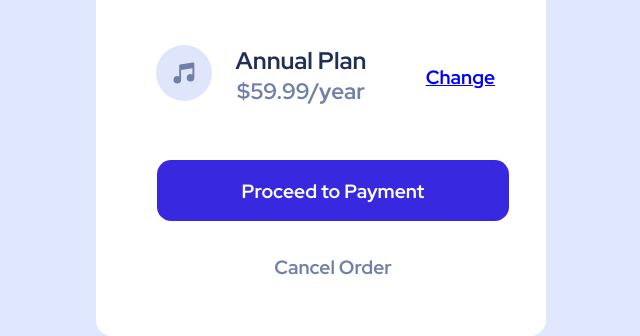
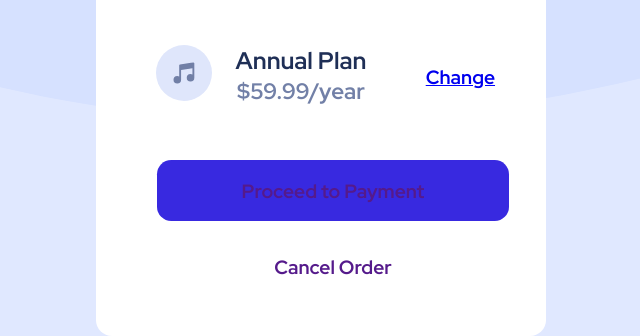
Before and after one commit to All-Souza/cartao-de-visualiza-o-do-produto, a plain HTML site: page index.html in a window 1280 px wide. Shown: the part 656-992 px from the top of the page, without its empty margins (319-959 px from the left). Drawn offline with Linux system fonts and the light colour scheme.

Commit message:
Etapa de layout e botoes finalizado

```diff
--- a/index.html
+++ b/index.html
@@ -9,13 +9,11 @@
 
   <title>Frontend Mentor | Order summary card</title>
 
-  <!-- Feel free to remove these styles or customise in your own stylesheet 👍
-  <style>
-    .attribution { font-size: 11px; text-align: center; }
-    .attribution a { color: hsl(228, 45%, 44%); }
-  </style>-->
+  <!---->
 </head>
 <body>
+
+
 
   <div class="card">
 
@@ -37,18 +35,20 @@
           <h2>Annual Plan</h2>
           <p2>$59.99/year</p2>
         </div>
-        <button class="troca">Change</button>
+        <button class="troca"> <a href="https://www.horadecodar.com.br/2019/11/21/como-fazer-para-o-link-abrir-em-nova-aba-tag-a-do-html/" target="_blank" style="text-decoration:none;"> Change </a></button>
       </div>
 
-      <object class="botao">
-      <button class="pagamento">Proceed to Payment</button>
+      <div class="botao">
+      <button class="pagamento"> <a href="" target="_blank" style="text-decoration:none;">   Proceed to Payment </a></button>
 
-      <button class="cancelamento">Cancel Order</button>
-      </object>
+      <button class="cancelamento"> <a href="" target="_blank" style="text-decoration:none;" >   Cancel Order</a></button>
+      <!--tag  target="_blank" para o link abrir em outra página, style="text-decoration:none;" para que o link não sobreponha a estilização do botão -->
+      </div>
 
 
     </div>
 
-</body>
+
+  </body>
 
 </html>
--- a/style.css
+++ b/style.css
@@ -12,16 +12,14 @@ body{
    background-color:hsl(225, 100%, 94%);
    box-sizing: border-box;
    justify-content: center;
-
-
-
-
+   background-image: url(./images/pattern-background-desktop.svg);
+   background-repeat: no-repeat;
+   background-size: 160rem;
 
 }
 
 
 .card{
-
     height: 45rem;
     width: 28.1rem;
     flex-direction: column;
@@ -31,11 +29,6 @@ body{
     text-align: center;
     box-sizing: border-box;
     border-radius: 1rem;
-
-
-
-
-
 
 }
 .plano {
@@ -47,8 +40,6 @@ body{
     justify-content: space-around;
     flex-direction: baseline;
     box-sizing: border-box;
-
-
 
 }
 
@@ -63,17 +54,17 @@ body{
     font-size: 1.2rem;
     border-color: white;
     border: none;
-
-
+    cursor: pointer;
 
 
 
 }
 
+
+
 .preco {
     margin-right: 1.9rem;
     font-weight: bold;
-
 
 }
 
@@ -90,9 +81,6 @@ h1 {
     margin-bottom: 1,5rem;
     color: hsl(223, 47%, 23%);
 
-
-
-
 }
 
 p1 {
@@ -100,29 +88,19 @@ p1 {
     font-size: 1.3rem;
     color:hsl(224, 23%, 55%);
 
-
 }
 
 h2 {
     color:hsl(223, 47%, 23%);
 
+}
 
-
-
-}
 p2{
     position: relative;
     font-size: 1.4rem;
     color:hsl(224, 23%, 55%);
 
-
-
-
-
 }
-
-
-
 
 
 .botao {
@@ -135,7 +113,6 @@ p2{
     width: 26rem;
     background-color: white;
     margin-left: 1.8rem;
-
 
 }
 
@@ -151,9 +128,12 @@ p2{
     margin-bottom: 1rem;
     border: none;
 
+}
 
-
-
+.pagamento:hover {
+    background-color: white;
+    color: hsl(245, 75%, 52%);
+    cursor: pointer;
 
 }
 
@@ -167,6 +147,6 @@ p2{
     border-radius: 0.89rem;
     color:hsl(224, 23%, 55%);
     border: none;
-
+    cursor: pointer;
 
 }
```
